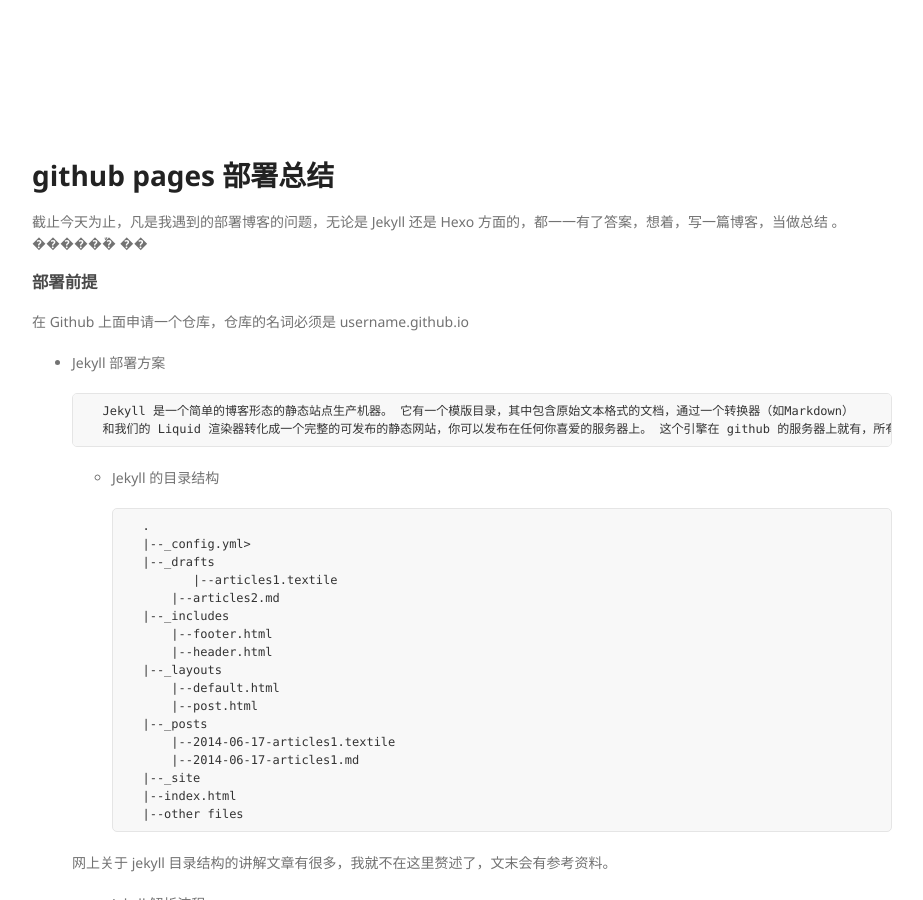
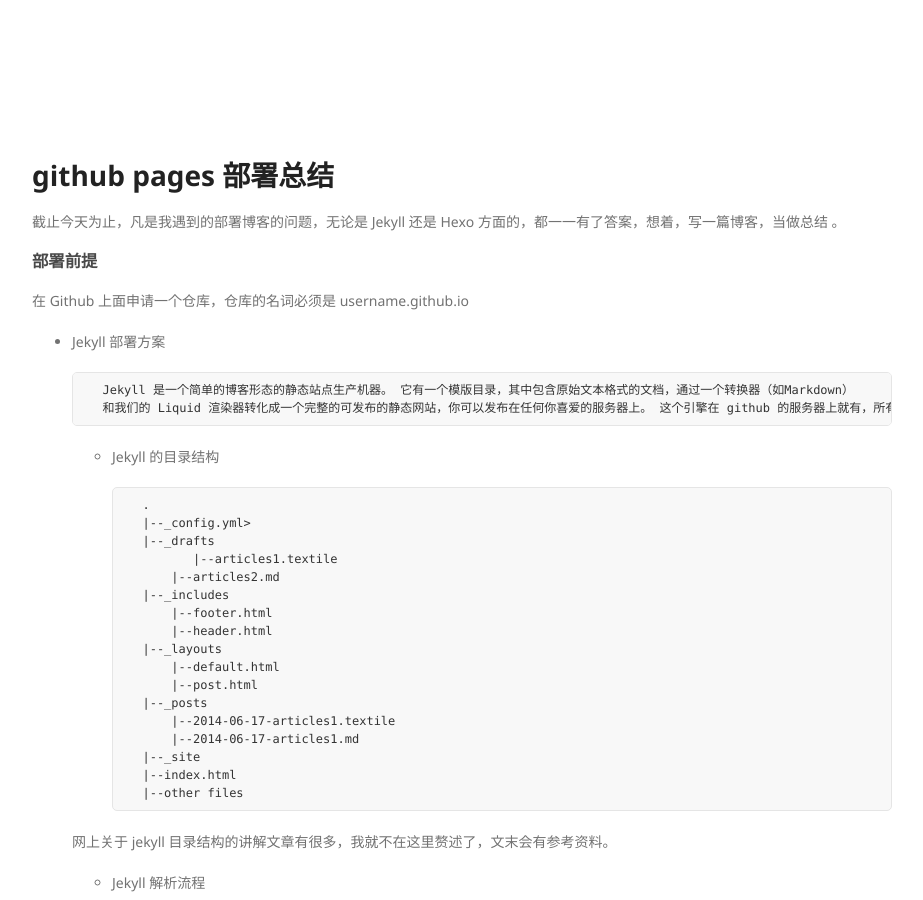
Before and after one commit to SFmonkey/sfmonkey.github.com, a Jekyll site: the page built from _posts/2016-7-25-githubpages.md, in a window 1280 px wide and 900 px high. Shown: the whole window, without its empty margins (178-1101 px from the left). Built offline with Jekyll 4.4.1, drawn with Linux system fonts in a browser that asks for light colours; comment, search, counter and statistics services are not loaded.

Commit message:
addsomeinblog2

```diff
--- a/_posts/2016-7-25-githubpages.md
+++ b/_posts/2016-7-25-githubpages.md
@@ -7,7 +7,7 @@
 
 # {{page.title}}
 
-截止今天为止，凡是我遇到的部署博客的问题，无论是 Jekyll 还是 Hexo 方面的，都一一有了答案，想着，写一篇博客，当做总结 。�����ܽ� ��
+截止今天为止，凡是我遇到的部署博客的问题，无论是 Jekyll 还是 Hexo 方面的，都一一有了答案，想着，写一篇博客，当做总结 。
 
 ### 部署前提
 
```
Also changed, not shown: other parts of _posts/2016-7-25-githubpages.md (+1 -1 lines).
